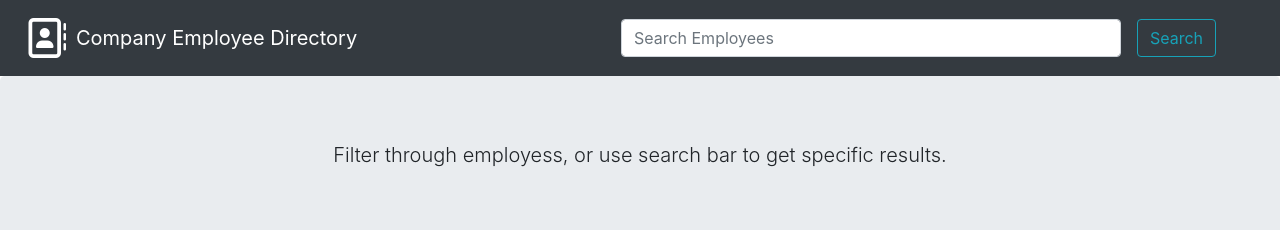
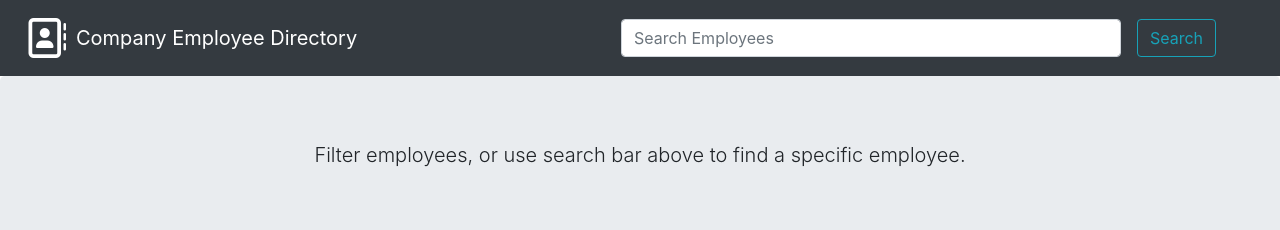
Before and after one commit to mr-andersen523/homework19, a React (Create React App) app in the folder employee-directory/: page / in a window 1280 px wide. Shown: the top 230 px of the page. Built offline with nearby package versions, Linux system fonts and the light colour scheme.

Commit message:
wording tweak

```diff
--- a/employee-directory/src/components/Jumbotron.js
+++ b/employee-directory/src/components/Jumbotron.js
@@ -1,10 +1,10 @@
 import React from "react";
 
 function Jumbotron(component) {
-  return (
+return (
 <div className="jumbotron mb-0">
     <div className="container">
-    <p className="lead text-center">Filter through employess, or use search bar to get specific results. </p>
+    <p className="lead text-center">Filter employees, or use search bar above to find a specific employee. </p>
     </div>
 </div>
 
```
